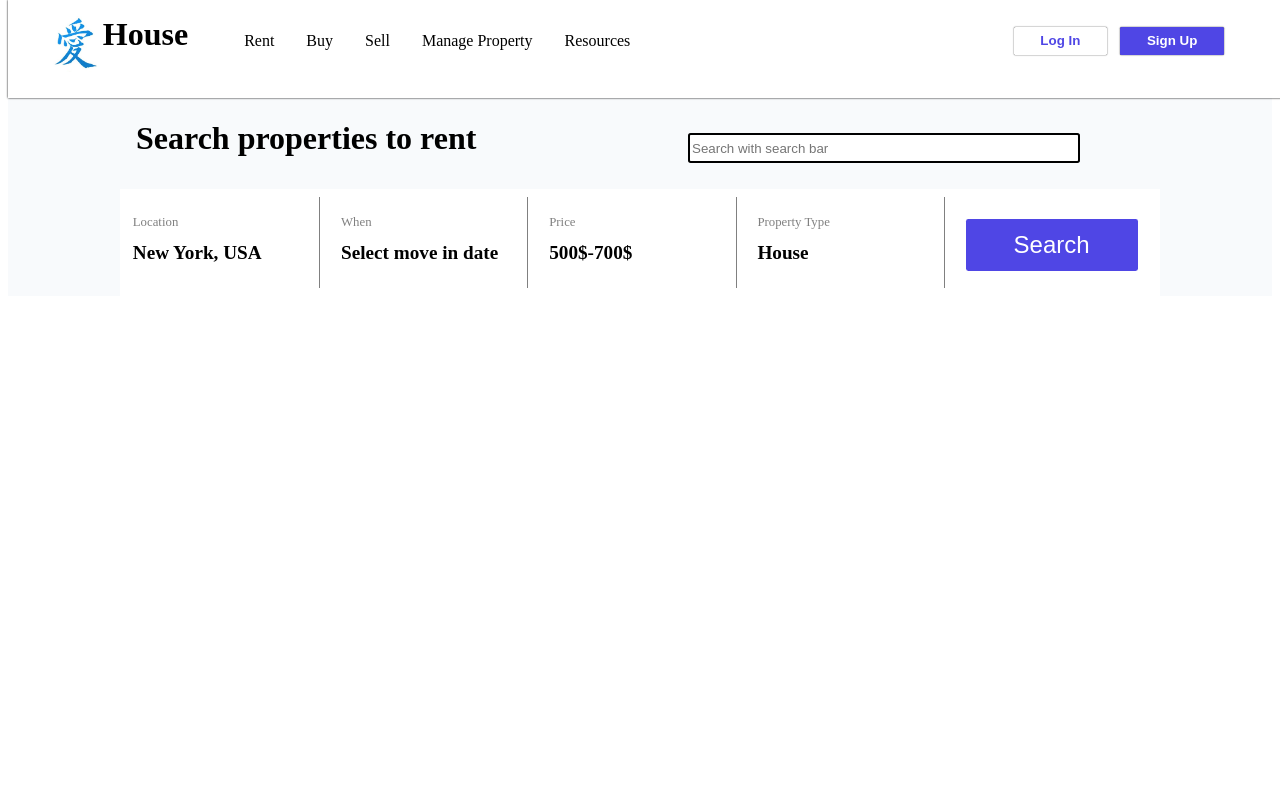
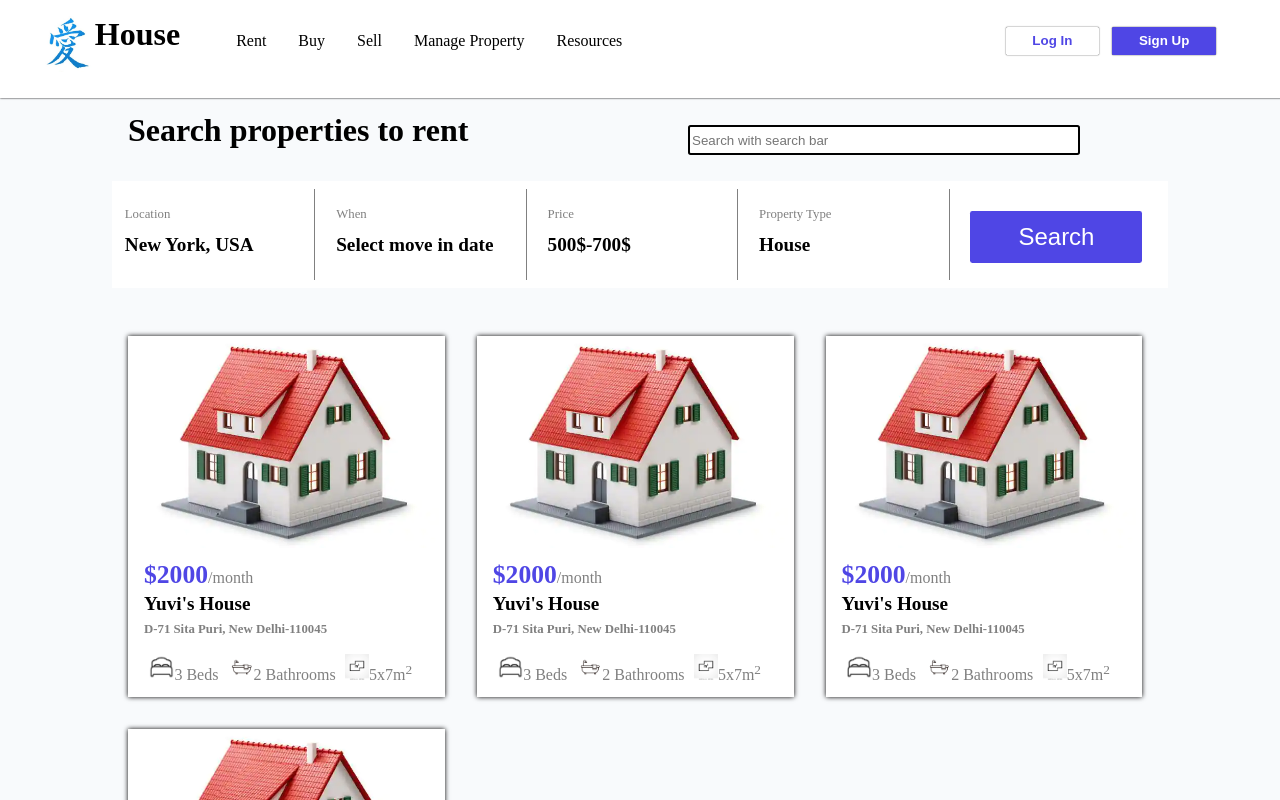
Before and after one commit to Yuvraj883/Real-Estate-Site, a Vue app: page / in a window 1280 px wide. Shown: the top 800 px of the page. Built offline with nearby package versions, Linux system fonts and the light colour scheme; a web font is replaced by a local one.

Commit message:
Added Cards.vue

```diff
--- a/src/App.vue
+++ b/src/App.vue
@@ -2,6 +2,7 @@
 <template>
 <navbar/>
 <search-section/>
+<Cards/>
 </template>
 
 <script >
@@ -10,17 +11,19 @@
 
 import Navbar from './components/Navbar.vue'
 import SearchSection from './components/SearchSection.vue'
+import Cards from './components/Cards.vue'
 export default{
   name:'App',
   components:{
     Navbar,
-    SearchSection
+    SearchSection,
+    Cards
   }
 }
 </script>
 
 <style scoped>
-body{
+#app{
   background:grey;
 }
 template{
--- a/src/components/Card.vue
+++ b/src/components/Card.vue
@@ -1,22 +1,23 @@
 <template>
 <div class="card">
-<img src="../assets/house1.webp"/>
+<img class="house-icon" src="../assets/house1.webp"/>
 <section>
-<span class="price">$2000</span>
-<span class="per-month">/month</span>
-<div>Address</div>
+<span class="price"><b>$2000</b>/month</span>
+
+<p class="title">Yuvi's House</p>
+<p class="address">D-71 Sita Puri, New Delhi-110045</p>
 <div class="container">
 <div>
 <img src="../assets/bedIcon.png" alt="bed-icon"/>
-3 Beds
+<span>3 Beds</span>
 </div>
 <div>
 <img src="../assets/bathtub.png" alt="bathroom-icon"/>
-2 Bathrooms
+<span>2 Bathrooms</span>
 </div>
 <div>
 <img src="../assets/square-meter.webp" alt="square-meter-icon"/>
-5x7m<sup>2</sup>
+<span>5x7m<sup>2</sup></span>
 </div>
 </div>
 
@@ -26,4 +27,57 @@
 <script>
 
 </script>
-<style scoped></style>
+<style scoped>
+.card{
+    margin:1rem;
+    height:auto;
+    width:30%;
+    background:white;
+    box-shadow:0 0 .3em;
+
+}
+.house-icon{
+    height:auto;
+    width: 100%;
+
+}
+b{
+    color:#4F46E5;
+    font-size:1.6em;
+}
+.price{
+    font-size:1em;
+    color:grey;
+}
+section{
+    padding:.5em 1em;
+}
+.title{
+    font-size:1.2em;
+    font-weight:bold;
+    margin-top:0.2em;
+}
+.address{
+color:grey;
+font-size: .8em;
+margin-top:-1em;
+font-weight:800;
+}
+.container{
+    display:flex;
+}
+.container div img{
+    height:1.6em;
+    margin-top:0em;
+}
+.container div span{
+    font-size: 1em;
+    color:grey;
+    margin-top: 1em;
+}
+.container div{
+    padding:.2em;
+    margin:.1em;
+
+}
+</style>
--- /dev/null
+++ b/src/components/Cards.vue
@@ -0,0 +1,28 @@
+<template>
+<div class="cards">
+<Card  />
+<Card  />
+<Card  />
+<Card  />
+
+
+</div>
+</template>
+<script>
+
+import Card from './Card.vue'
+export default {
+  name:'Cards',
+  components:{
+    Card
+  }
+
+}
+</script>
+<style scoped>
+.cards{
+  margin:0em 7em;
+  display:flex;
+  flex-wrap:wrap;
+}
+</style>
--- a/src/components/SearchSection.vue
+++ b/src/components/SearchSection.vue
@@ -35,7 +35,7 @@ export default{
 <style scoped>
 .container{
     padding-top:7em;
-  background-color:#F8FAFC;
+  background-color:hsl(210, 40%, 98%);
 
 
 }
@@ -45,7 +45,7 @@ h1{
     margin-left: 8rem;
 }
 input{
-    position:fixed;
+    position:absolute;
     right:15em;
     border-radius:.2em;
     height:1.5rem;
--- a/src/style.css
+++ b/src/style.css
@@ -88,3 +88,8 @@ button:focus-visible {
     background-color: #f9f9f9;
   }
 } */
+body{
+  margin:0;
+  padding:0;
+  background-color:hsl(210, 40%, 98%);
+}
```
